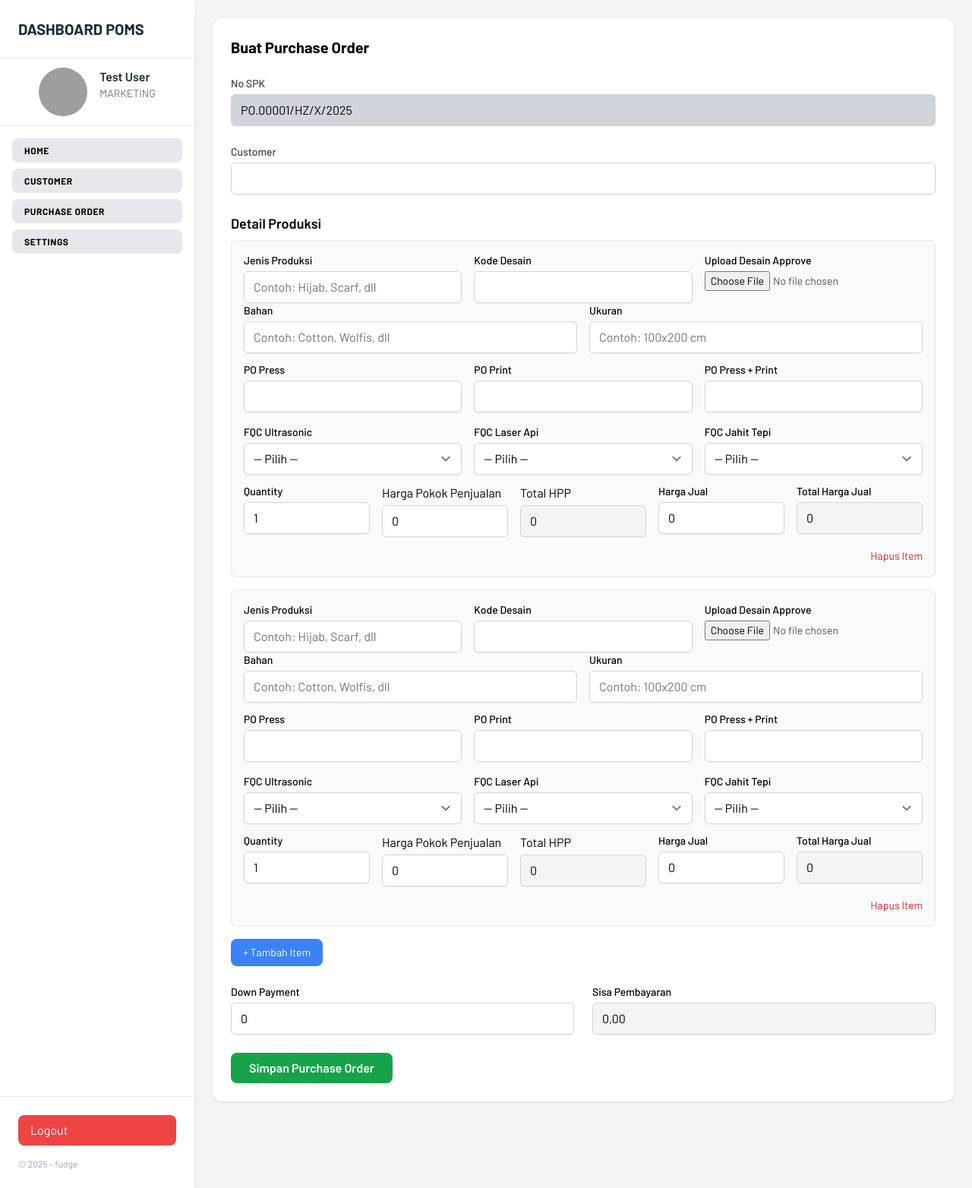
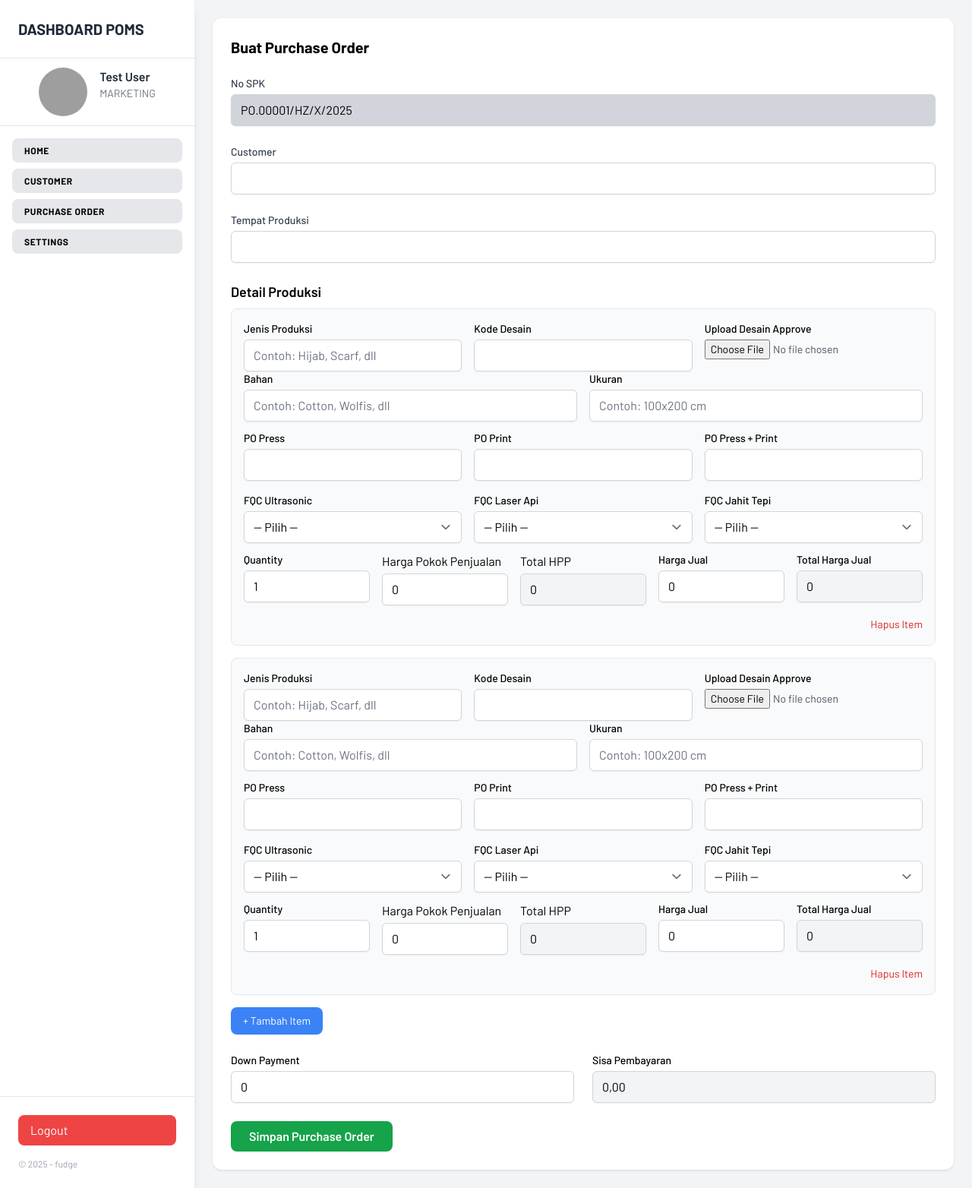
Before and after one commit to fudge-digital/halzeapo, a Laravel app: page /purchase-orders/create in a window 1280 px wide. Shown: the whole page at 76% size. Run offline with Laravel 12, Linux system fonts and the light colour scheme; a user stored in the database is signed in; data comes from the database, SQL or seed files in the repository; data that the repository does not hold is empty; style sheets or scripts are compiled from the project's sources; parts of the project's set-up code (start-up, migrations or seed data) failed here and were passed over; some libraries are stand-ins or nearby versions; grey boxes are pictures that could not be loaded.

Commit message:
menambahkan tempat produksi di purchase order

```diff
--- a/app/Http/Controllers/PurchaseOrderController.php
+++ b/app/Http/Controllers/PurchaseOrderController.php
@@ -52,6 +52,7 @@ class PurchaseOrderController extends Controller
 
         $headerRules = [
             'customer' => 'required|string|max:255',
+            'tempat_produksi' => 'nullable|string|max:255',
             'down_payment' => 'nullable|numeric',
         ];
 
@@ -73,6 +74,7 @@ class PurchaseOrderController extends Controller
         try {
             $po->update([
                 'customer' => $request->input('customer'),
+                'tempat_produksi' => $request->input('tempat_produksi', $po->tempat_produksi),
                 'down_payment' => $request->input('down_payment', $po->down_payment),
             ]);
 
@@ -120,6 +122,7 @@ class PurchaseOrderController extends Controller
         // header validation
         $headerRules = [
             'customer' => 'required|string|max:255',
+            'tempat_produksi' => 'nullable|string|max:255',
             'no_spk' => 'nullable|string|max:255',
             'down_payment' => 'nullable|numeric',
             // sisa_pembayaran optional; server akan hitung ulang
@@ -162,6 +165,7 @@ class PurchaseOrderController extends Controller
             $po = PurchaseOrder::create([
                 'no_spk' => $no_spk,
                 'customer' => $request->input('customer'),
+                'tempat_produksi' => $request->input('tempat_produksi'),
                 'down_payment' => $request->input('down_payment', 0),
                 'sisa_pembayaran' => 0, // akan diupdate setelah hitung totals
                 'status' => PurchaseOrder::STATUS_PENDING,
--- a/app/Models/PurchaseOrder.php
+++ b/app/Models/PurchaseOrder.php
@@ -21,6 +21,7 @@ class PurchaseOrder extends Model
     protected $fillable = [
         'no_spk',
         'customer',
+        'tempat_produksi',
         'total_hpp',
         'total_harga_jual',
         'down_payment',
--- a/resources/views/pdf/finance.blade.php
+++ b/resources/views/pdf/finance.blade.php
@@ -20,6 +20,7 @@
     <p><strong>No SPK:</strong> {{ $po->no_spk ?? '-' }}</p>
     <p><strong>No Invoice:</strong> {{ $po->no_invoice ?? '-' }}</p>
     <p><strong>Customer:</strong> {{ $po->customer }}</p>
+    <p><strong>Tempat Produksi:</strong> {{ $po->tempat_produksi ?? 'N/A' }}</p>
 
     <table>
         <colgroup>
--- a/resources/views/pdf/marketing.blade.php
+++ b/resources/views/pdf/marketing.blade.php
@@ -20,7 +20,8 @@
     <p><strong>No SPK:</strong> {{ $po->no_spk ?? '-' }}</p>
     <p><strong>No Invoice:</strong> {{ $po->no_invoice ?? '-' }}</p>
     <p><strong>Status Finance:</strong> {{ str_replace('_', ' ', $po->status) ?? '-' }}</p>
-    <p><strong>Customer:</strong> {{ $po->customer }}</p>
+    <p><strong>Customer:</strong> {{ $po->customer ?? 'N/A' }}</p>
+    <p><strong>Tempat Produksi:</strong> {{ $po->tempat_produksi ?? 'N/A' }}</p>
 
     <table>
         <colgroup>
--- a/resources/views/pdf/produksi.blade.php
+++ b/resources/views/pdf/produksi.blade.php
@@ -24,6 +24,7 @@
     <p><strong>Alamat Pengiriman:</strong> {{ $po->alamat_pengiriman ?? '-' }}</p>
 
     <p style="text-align:right;"><strong>Customer:</strong> {{ $po->customer }}</p>
+    <p style="text-align:right;"><strong>Tempat Produksi:</strong> {{ $po->tempat_produksi ?? 'N/A' }}</p>
 
     <table>
         <colgroup>
--- a/resources/views/pdf/shipper.blade.php
+++ b/resources/views/pdf/shipper.blade.php
@@ -19,11 +19,12 @@
 
     <p><strong>No SPK:</strong> {{ $po->no_spk ?? '-' }}</p>
     <p><strong>No Invoice:</strong> {{ $po->no_invoice ?? '-' }}</p>
-    <p><strong>Status Pengiriman:</strong> {{ str_replace('_', ' ', $po->shipping_status ?? '-' }}</p>
+    <p><strong>Status Pengiriman:</strong> {{ str_replace('_', ' ', $po->shipping_status) ?? '-' }}</p>
     <p><strong>Tanggal Kirim:</strong> {{ optional($po->tanggal_kirim)->format('d-m-Y') ?? '-' }}</p>
     <p><strong>Alamat Pengiriman:</strong> {{ $po->alamat_pengiriman ?? '-' }}</p>
 
     <p style="text-align:right;"><strong>Customer:</strong> {{ $po->customer }}</p>
+    <p style="text-align:right;"><strong>Tempat Produksi:</strong> {{ $po->tempat_produksi ?? 'N/A' }}</p>
 
     <table>
         <colgroup>
--- a/resources/views/purchase_orders/create.blade.php
+++ b/resources/views/purchase_orders/create.blade.php
@@ -17,6 +17,12 @@
         <div>
             <label for="customer" class="block text-sm font-medium text-gray-700">Customer</label>
             <input type="text" name="customer" id="customer" class="mt-1 block w-full rounded-md border-gray-300 shadow-sm" value="{{ old('customer') }}" required>
+        </div>
+
+        {{-- Customer --}}
+        <div>
+            <label for="tempat_produksi" class="block text-sm font-medium text-gray-700">Tempat Produksi</label>
+            <input type="text" name="tempat_produksi" id="tempat_produksi" class="mt-1 block w-full rounded-md border-gray-300 shadow-sm" value="{{ old('tempat_produksi') }}" required>
         </div>
 
         {{-- Repeater Items --}}
--- a/resources/views/purchase_orders/index.blade.php
+++ b/resources/views/purchase_orders/index.blade.php
@@ -28,6 +28,7 @@
                 <tr class="bg-gray-100 text-gray-700 text-sm tracking-wide">
                     <th class="px-4 py-3 text-left">PO Dibuat</th>
                     <th class="px-4 py-3 text-left">Customer</th>
+                    <th class="px-4 py-3 text-left">Tempat Produksi</th>
                     <th class="px-4 py-3 text-left">No SPK</th>
                     <th class="px-4 py-3 text-left">Dibuat Oleh</th>
                     <th class="px-4 py-3 text-left">Status Finance</th>
@@ -41,6 +42,7 @@
                     <tr class="hover:bg-gray-50 transition">
                         <td class="px-4 py-3">{{ $po->create ?? $po->created_at->format('d-m-Y') }}</td>
                         <td class="px-4 py-3 font-medium text-gray-800">{{ $po->customer }}</td>
+                        <td class="px-4 py-3">{{ $po->tempat_produksi ?? 'N/A' }}</td>
                         <td class="px-4 py-3">{{ $po->no_spk ?? '-' }}</td>
                         <td class="px-4 py-3">{{ $po->creator->name }}</td>
                         <td class="px-4 py-3">
--- a/resources/views/purchase_orders/show.blade.php
+++ b/resources/views/purchase_orders/show.blade.php
@@ -21,6 +21,7 @@
                 <h1 class="text-xl font-bold">Purchase Order</h1>
                 <p class="text-gray-500 text-sm">Nomor SPK: {{ $po->no_spk }}</p>
                 <p class="text-gray-500 text-sm">Customer: <span class="font-medium">{{ $po->customer }}</span></p>
+                <p class="text-gray-500 text-sm">Tempat Produksi: <span class="font-medium">{{ $po->tempat_produksi ?? 'N/A' }}</span></p>
             </div>
             <div>
                 <div>
--- a/resources/views/welcome.blade.php
+++ b/resources/views/welcome.blade.php
@@ -273,6 +273,5 @@
         @if (Route::has('login'))
             <div class="h-14.5 hidden lg:block"></div>
         @endif
-        test
     </body>
 </html>
```
Also changed, not shown: .github/workflows/deploy.yaml, database/migrations/2025_10_06_085029_add_kolom_tempat_po.php (added).
